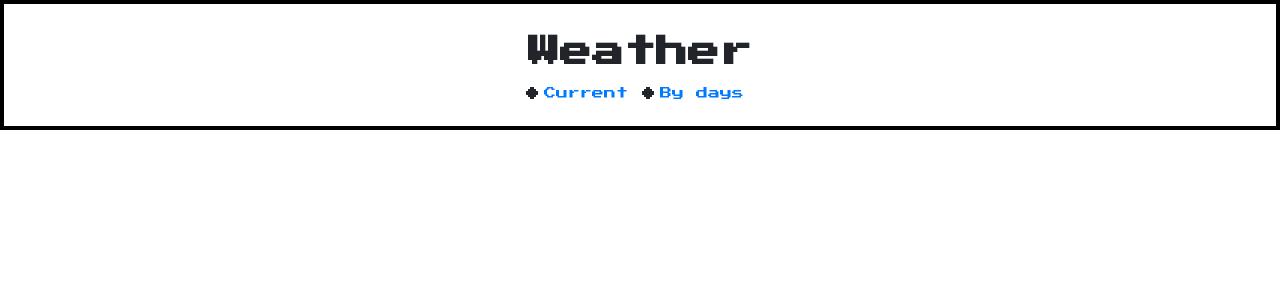
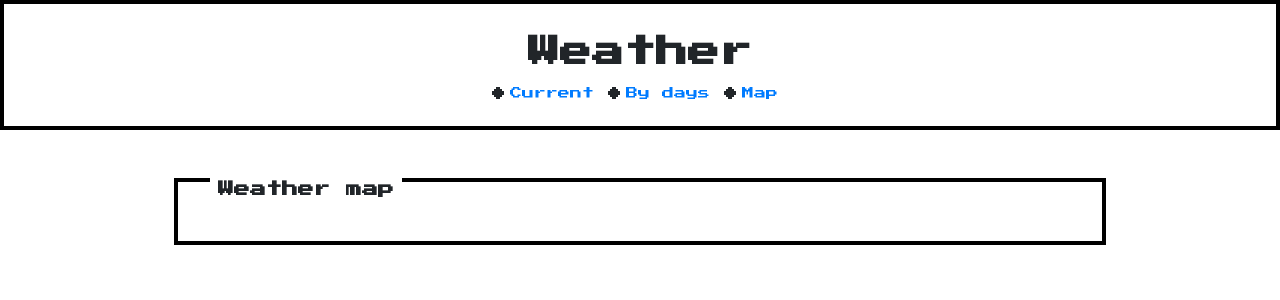
Before and after one commit to Mia-Salazar/reddit-searcher, a React (Create React App) app: page /map in a window 1280 px wide. Shown: the top 300 px of the page. Built offline with nearby package versions, Linux system fonts and the light colour scheme.

Commit message:
Add map page

```diff
--- a/src/App.jsx
+++ b/src/App.jsx
@@ -3,6 +3,7 @@ import { BrowserRouter, Routes, Route } from 'react-router-dom'
 import { Header } from "./components/Header/Header";
 import Home from "./page/Home/Home";
 import ByDay from "./page/ByDay/ByDay";
+import Map from "./page/Map/Map";
 
 function App() {
   return (
@@ -12,6 +13,7 @@ function App() {
         <Routes>
           <Route path="/" element={<Home />}  />
           <Route path="/day" element={<ByDay />}  />
+          <Route path="/map" element={<Map />}  />
         </Routes>
       </main>
     </BrowserRouter>
--- a/src/components/Header/Header.jsx
+++ b/src/components/Header/Header.jsx
@@ -7,6 +7,7 @@ export const Header = () => {
 	const navLinks = [
 		{link: "/", text: "Current"},
 		{link: "/day", text: "By days"},
+		{link: "/map", text: "Map"},
 	];
 	return (
 		<header className="nes-container with-title is-centered header">
--- /dev/null
+++ b/src/page/Map/Map.jsx
@@ -0,0 +1,16 @@
+import React from "react";
+
+export const Home = () => {
+	// const submitRef = useRef();
+	// const [data, setData] = useState();
+    // const {weather, loading} = useWeather(data);
+	return (
+		<section >
+			<article className="nes-container with-title">
+				<h2 className="title">Weather map</h2>
+			</article>
+		</section>
+	);
+};
+
+export default Home;
```
